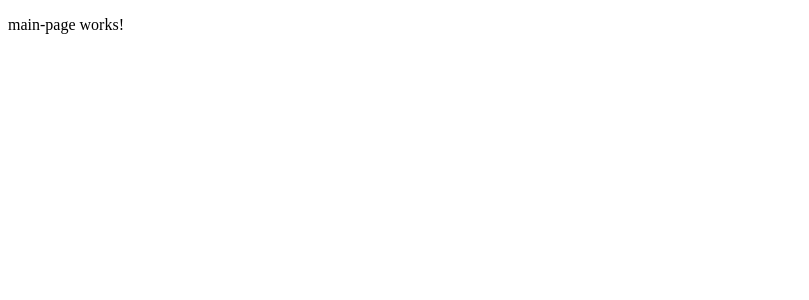
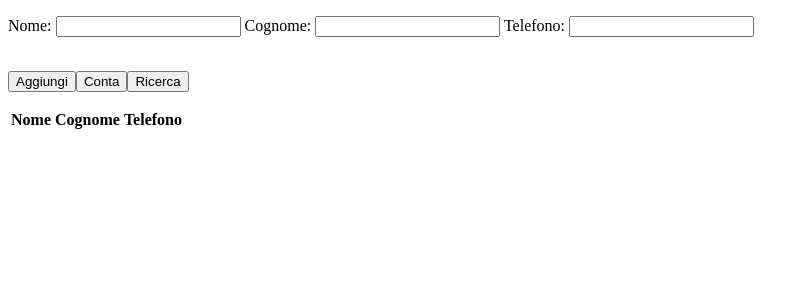
Before and after one commit to Matteosalvatori4/rubrica-telefonica-gruppo2, an Angular app in the folder rubrica-telefonica-client/: page /main-page in a window 1280 px wide. Shown: the top 300 px of the page, without its empty margins (0-809 px from the left). Built offline with nearby package versions, Linux system fonts and the light colour scheme.

Commit message:
risolto ticket creazione template rubrica-table e home-page #2
risolto creazione template rubrica-table e home-page #2

```diff
--- a/rubrica-telefonica-client/angular.json
+++ b/rubrica-telefonica-client/angular.json
@@ -1,5 +1,8 @@
 {
   "$schema": "./node_modules/@angular/cli/lib/config/schema.json",
+  "cli": {
+    "analytics": false
+  },
   "version": 1,
   "newProjectRoot": "projects",
   "projects": {
--- /dev/null
+++ b/rubrica-telefonica-client/src/app/contatto.ts
@@ -0,0 +1,5 @@
+export class Contatto{
+  nome: string;
+  cognome: string;
+  telefono: string;
+}
--- a/rubrica-telefonica-client/src/app/main-page/main-page.component.html
+++ b/rubrica-telefonica-client/src/app/main-page/main-page.component.html
@@ -1 +1,15 @@
-<p>main-page works!</p>
+<p>
+Nome:
+<input type="text" [(ngModel)]="contatto.nome">
+Cognome:
+<input type="text" [(ngModel)]="contatto.cognome">
+Telefono:
+<input type="text" [(ngModel)]="contatto.telefono">
+</p>
+<p>
+<br>
+<button (click)="aggiungi()" >Aggiungi</button>
+<button routerLink="/count-page">Conta</button>
+<button routerLink="/search-page">Ricerca</button>
+</p>
+<app-table-rubrica></app-table-rubrica>
--- a/rubrica-telefonica-client/src/app/main-page/main-page.component.ts
+++ b/rubrica-telefonica-client/src/app/main-page/main-page.component.ts
@@ -1,4 +1,6 @@
 import { Component, OnInit } from '@angular/core';
+import {Contatto} from '../contatto';
+import {HttpClientModule} from '@angular/common/http';
 
 @Component({
   selector: 'app-main-page',
@@ -6,10 +8,16 @@ import { Component, OnInit } from '@angular/core';
   styleUrls: ['./main-page.component.css']
 })
 export class MainPageComponent implements OnInit {
+contatto: Contatto = new Contatto();
 
-  constructor() { }
+  constructor(private http: HttpClientModule) { }
 
   ngOnInit(): void {
   }
-
+  // tslint:disable-next-line:typedef
+  aggiungi(){
+  }
+  // tslint:disable-next-line:typedef
+  rimuovi(){
+  }
 }
--- /dev/null
+++ b/rubrica-telefonica-client/src/app/rubrica-service.service.ts
@@ -0,0 +1,10 @@
+import { Injectable } from '@angular/core';
+import {Contatto} from './contatto';
+
+@Injectable({
+  providedIn: 'root'
+})
+export class RubricaService {
+contatti: Contatto[];
+  constructor() { }
+}
--- a/rubrica-telefonica-client/src/app/search-page/search-page.component.html
+++ b/rubrica-telefonica-client/src/app/search-page/search-page.component.html
@@ -1 +1,4 @@
-<p>search-page works!</p>
+<input type="text" placeholder="Criterio di ricerca" [(ngModel)]="criterio">
+<button (click)="cerca()">Cerca</button>
+<button routerLink="/home-page">Main page</button>
+<app-table-rubrica></app-table-rubrica>
--- a/rubrica-telefonica-client/src/app/search-page/search-page.component.ts
+++ b/rubrica-telefonica-client/src/app/search-page/search-page.component.ts
@@ -6,10 +6,15 @@ import { Component, OnInit } from '@angular/core';
   styleUrls: ['./search-page.component.css']
 })
 export class SearchPageComponent implements OnInit {
-
+criterio: string;
   constructor() { }
 
   ngOnInit(): void {
   }
-
+  // tslint:disable-next-line:typedef
+  cerca(){
+  }
+  // tslint:disable-next-line:typedef
+  rimuovi(){
+  }
 }
--- a/rubrica-telefonica-client/src/app/table-rubrica/table-rubrica.component.html
+++ b/rubrica-telefonica-client/src/app/table-rubrica/table-rubrica.component.html
@@ -1 +1,13 @@
-<p>table-rubrica works!</p>
+<table>
+  <tr>
+    <th>Nome</th>
+    <th>Cognome</th>
+    <th>Telefono</th>
+  </tr>
+  <tr *ngFor="let c of contatti">
+    <td>{{c.nome}}</td>
+    <td>{{c.cognome}}</td>
+    <td>{{c.telefono}}</td>
+    <td><button (click)="cancella(c)">X</button></td>
+  </tr>
+</table>
--- a/rubrica-telefonica-client/src/app/table-rubrica/table-rubrica.component.ts
+++ b/rubrica-telefonica-client/src/app/table-rubrica/table-rubrica.component.ts
@@ -1,4 +1,6 @@
 import { Component, OnInit } from '@angular/core';
+import {Contatto} from '../contatto';
+import {RubricaService} from '../rubrica-service.service';
 
 @Component({
   selector: 'app-table-rubrica',
@@ -6,10 +8,13 @@ import { Component, OnInit } from '@angular/core';
   styleUrls: ['./table-rubrica.component.css']
 })
 export class TableRubricaComponent implements OnInit {
-
-  constructor() { }
-
+  contatti;
+  constructor(public rubrica: RubricaService) {
+    this.contatti = rubrica.contatti;
+  }
   ngOnInit(): void {
   }
-
+  // tslint:disable-next-line:typedef
+  cancella(c: Contatto) {
+  }
 }
```
Also changed, not shown: rubrica-telefonica-client/src/app/app-routing.module.ts (+6 -6 lines), rubrica-telefonica-client/src/styles.css (line endings or trailing spaces), 1 other file (tests, documents, lock files or other folders).
